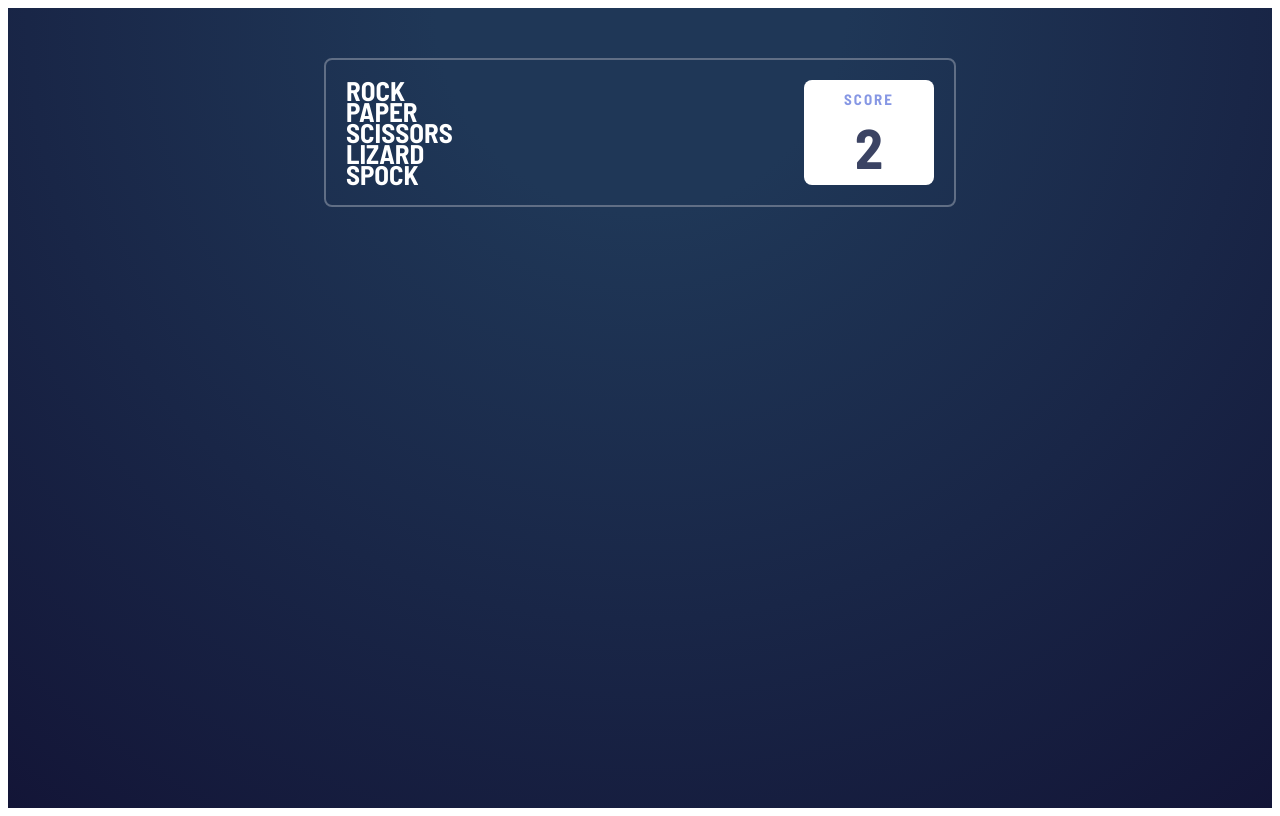
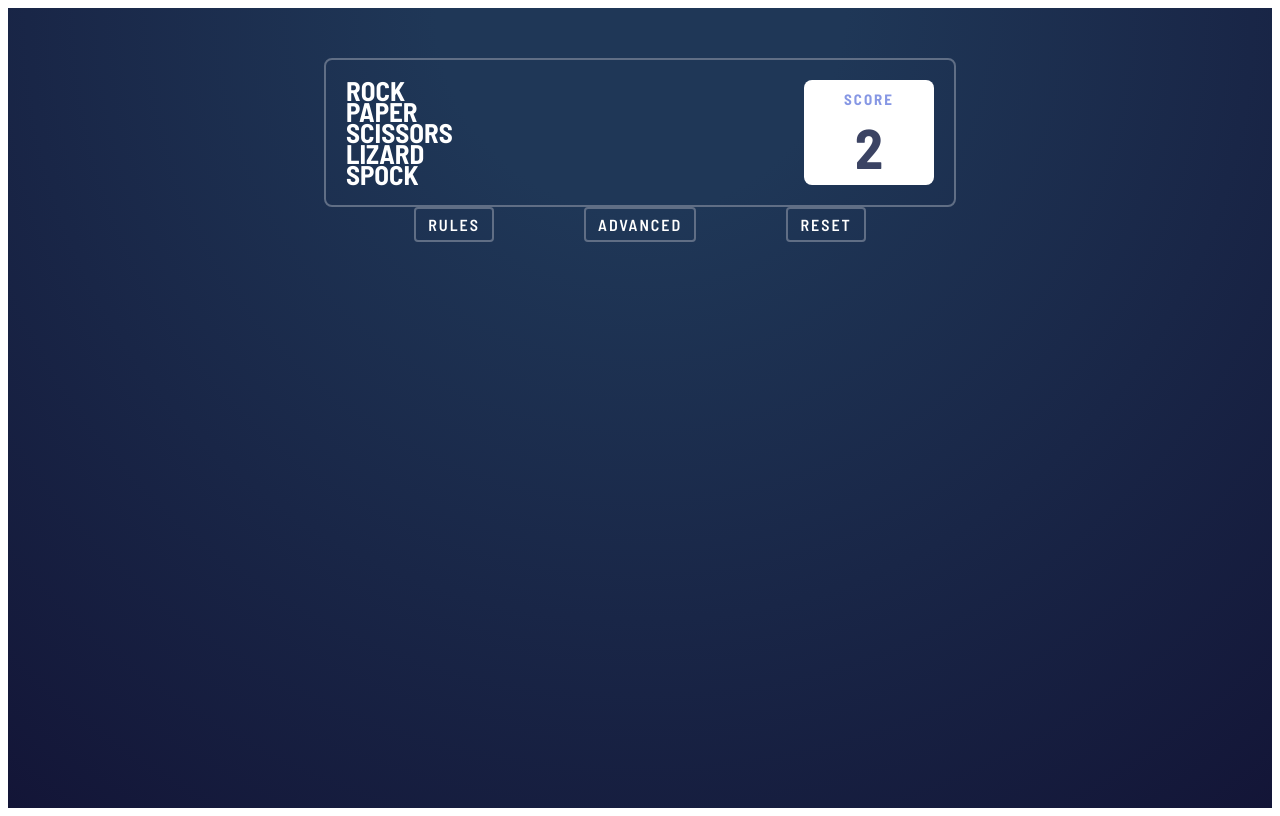
Before and after one commit to nitoloz/rock-paper-scissors, an Angular app: page / in a window 1280 px wide. Built offline with nearby package versions, Linux system fonts and the light colour scheme.

Commit message:
feat: button component

```diff
--- a/src/app/app.component.css
+++ b/src/app/app.component.css
@@ -1,4 +1,4 @@
-.content {
+.container{
   background-image: radial-gradient(circle at center top, rgb(31, 55, 87) 20%, rgb(19, 21, 55) 100%);
   color: white;
   font-family: "Barlow Semi Condensed", sans-serif;
@@ -8,8 +8,17 @@
   align-items: center;
 }
 
-.score-container {
-  padding-top: 50px;
+.content {
   width: 50%;
   min-width: 600px;
 }
+
+.score-container {
+  padding-top: 50px;
+}
+
+.buttons-container{
+  display: flex;
+  flex-direction: row;
+  justify-content: space-evenly;
+}
--- a/src/app/app.component.html
+++ b/src/app/app.component.html
@@ -1,5 +1,12 @@
-<div class="content">
-  <div class="score-container">
-    <app-score [score]="2" [gameType]="gameTypeEnum.Advanced"></app-score>
+<div class="container">
+  <div class="content">
+    <div class="score-container">
+      <app-score [score]="2" [gameType]="gameTypeEnum.Advanced"></app-score>
+    </div>
+    <div class="buttons-container">
+      <app-button [label]="'rules'"></app-button>
+      <app-button [label]="'advanced'"></app-button>
+      <app-button [label]="'reset'"></app-button>
+    </div>
   </div>
 </div>
--- a/src/app/app.module.ts
+++ b/src/app/app.module.ts
@@ -3,6 +3,7 @@ import { BrowserModule } from '@angular/platform-browser';
 
 import { AppComponent } from './app.component';
 import { ScoreModule } from '../score/score.module';
+import { ButtonModule } from '../button/button.module';
 
 @NgModule({
   declarations: [
@@ -10,7 +11,8 @@ import { ScoreModule } from '../score/score.module';
   ],
   imports: [
     BrowserModule,
-    ScoreModule
+    ScoreModule,
+    ButtonModule
   ],
   providers: [],
   bootstrap: [ AppComponent ]
--- /dev/null
+++ b/src/button/button.component.css
@@ -0,0 +1,20 @@
+.button {
+  border: 2px solid #606e85;
+  border-radius: 4px;
+  padding: 6px 12px;
+  background-color: transparent;
+  text-transform: uppercase;
+  color: #fff;
+  font-weight: 400;
+  text-align: center;
+  vertical-align: middle;
+  cursor: pointer;
+  letter-spacing: 2px;
+  font-size: 16px;
+  font-family: "Barlow Semi Condensed", sans-serif;
+}
+
+.button:hover {
+  background-color: #fff !important;
+  color: #3B4363;
+}
--- /dev/null
+++ b/src/button/button.component.html
@@ -0,0 +1,3 @@
+<button class="button">
+  <span>{{label}}</span>
+</button>
--- /dev/null
+++ b/src/button/button.component.ts
@@ -0,0 +1,17 @@
+import { Component, Input, OnInit } from '@angular/core';
+
+@Component({
+  selector: 'app-button',
+  templateUrl: './button.component.html',
+  styleUrls: [ './button.component.css' ]
+})
+export class ButtonComponent implements OnInit {
+  @Input() public label = '';
+
+  constructor() {
+  }
+
+  ngOnInit(): void {
+  }
+
+}
```
Also changed, not shown: src/button/button.module.ts (added, +16 -0 lines), 1 other file (tests, documents, lock files or other folders).
